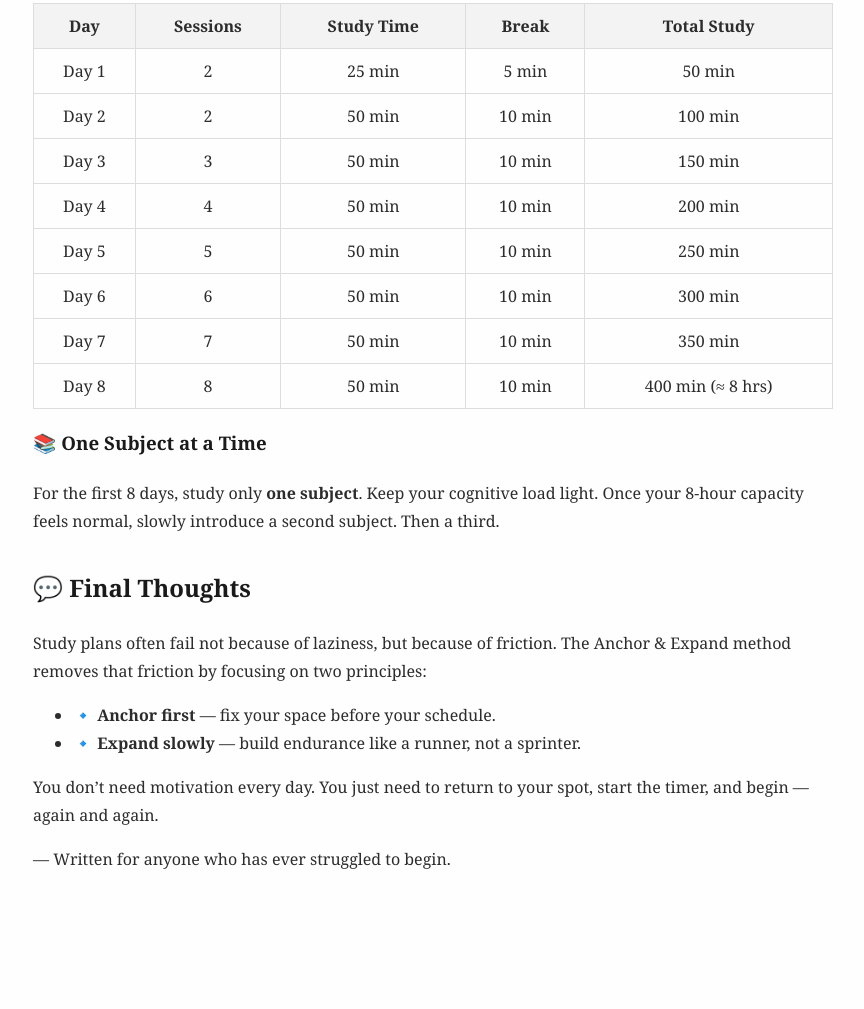
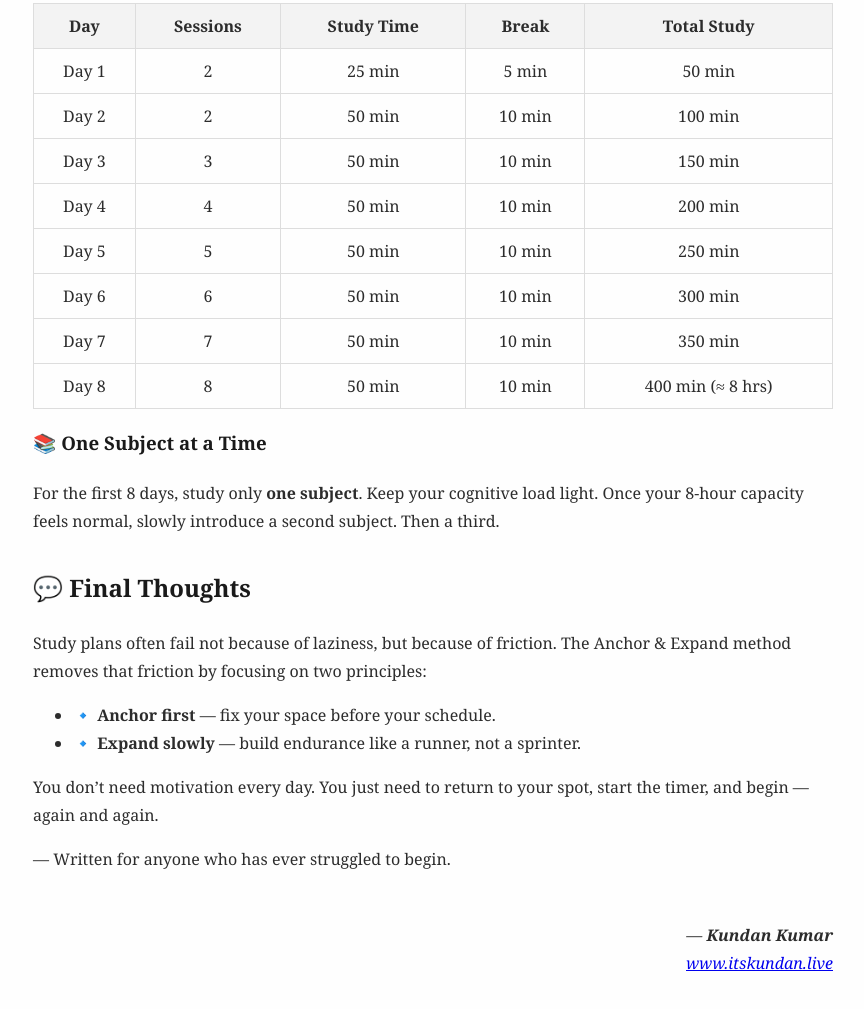
Before and after one commit to kundan1729/Anchor-Expand, a plain HTML site: page index.html in a window 1280 px wide. Shown: the part 821-1830 px from the top of the page, without its empty margins (207-1071 px from the left). Before the commit the page ends 1742 px from the top, so only its background shows below. Drawn offline with Linux system fonts and the light colour scheme.

Commit message:
Updated meta tag and author links index.html

```diff
--- a/index.html
+++ b/index.html
@@ -4,6 +4,17 @@
   <meta charset="UTF-8" />
   <meta name="viewport" content="width=device-width, initial-scale=1.0"/>
   <title>Anchor & Expand – A Gentle Study Method</title>
+
+  <!-- 🧠 Meta & SEO -->
+  <meta name="description" content="A gentle, habit-based study method called Anchor & Expand, designed for consistency and comfort. Written by Kundan Kumar.">
+  <meta name="author" content="Kundan Kumar">
+  <meta property="og:title" content="Anchor & Expand – A Gentle Study Method">
+  <meta property="og:description" content="Restart your study habit with a gentle, progressive method. Written from real experience.">
+  <meta property="og:type" content="website">
+  <meta property="og:url" content="https://kundan1729.github.io/Anchor-Expand/">
+  <meta property="og:image" content="https://www.itskundan.live/assets/avatar.png"> <!-- Replace with an actual image link if you have -->
+  <meta name="twitter:card" content="summary_large_image">
+
   <style>
     body {
       font-family: Georgia, serif;
@@ -74,6 +85,7 @@
   </style>
 </head>
 <body>
+<main>
 
   <h1>📘 Anchor & Expand</h1>
   <p><em>A Gentle, Grounded Approach to Building Study Discipline</em></p>
@@ -184,5 +196,11 @@
 
   <p>— Written for anyone who has ever struggled to begin.</p>
 
+  <p style="text-align:right; font-style: italic; margin-top: 3rem;">
+    — <strong>Kundan Kumar</strong><br/>
+    <a href="https://www.itskundan.live" target="_blank" rel="noopener noreferrer">www.itskundan.live</a>
+  </p>
+
+</main>
 </body>
 </html>
```
